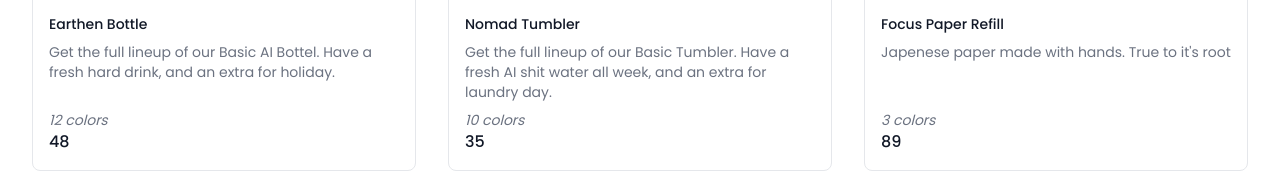
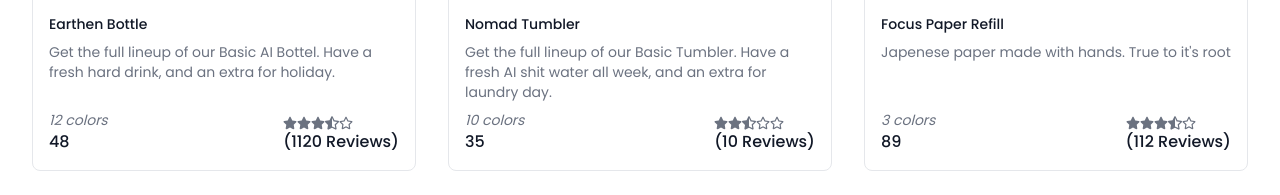
Before and after one commit to codecamp-prem/mern-shop, a React (Vite) app in the folder frontend/: page / in a window 1280 px wide. Shown: the part 605-800 px from the top of the page. Built offline with nearby package versions, Linux system fonts and the light colour scheme.

Commit message:
rating component

```diff
--- /dev/null
+++ b/frontend/src/components/Rating.tsx
@@ -0,0 +1,45 @@
+import { FaRegStar, FaStar, FaStarHalfAlt } from "react-icons/fa";
+
+const Rating = ({ rating }: { rating: number }) => {
+  return (
+    <>
+      {rating >= 1 ? (
+        <FaStar />
+      ) : rating >= 0.5 ? (
+        <FaStarHalfAlt />
+      ) : (
+        <FaRegStar />
+      )}
+      {rating >= 2 ? (
+        <FaStar />
+      ) : rating >= 1.5 ? (
+        <FaStarHalfAlt />
+      ) : (
+        <FaRegStar />
+      )}
+      {rating >= 3 ? (
+        <FaStar />
+      ) : rating >= 2.5 ? (
+        <FaStarHalfAlt />
+      ) : (
+        <FaRegStar />
+      )}
+      {rating >= 4 ? (
+        <FaStar />
+      ) : rating >= 3.5 ? (
+        <FaStarHalfAlt />
+      ) : (
+        <FaRegStar />
+      )}
+      {rating >= 5 ? (
+        <FaStar />
+      ) : rating >= 4.5 ? (
+        <FaStarHalfAlt />
+      ) : (
+        <FaRegStar />
+      )}
+    </>
+  );
+};
+
+export default Rating;
--- a/frontend/src/components/SingleProduct.tsx
+++ b/frontend/src/components/SingleProduct.tsx
@@ -1,4 +1,5 @@
 import { Link } from "react-router-dom";
+import Rating from "./Rating";
 
 type ProductProps = {
   id: number;
@@ -9,6 +10,8 @@ type ProductProps = {
   options: string;
   imageSrc: string;
   imageAlt: string;
+  rating: number;
+  numReviews: number;
 };
 const SingleProduct = ({ ...product }: ProductProps) => {
   return (
@@ -30,9 +33,23 @@ const SingleProduct = ({ ...product }: ProductProps) => {
           </Link>
         </h3>
         <p className="text-sm text-gray-500">{product.description}</p>
-        <div className="flex flex-1 flex-col justify-end">
-          <p className="text-sm italic text-gray-500">{product.options}</p>
-          <p className="text-base font-medium text-gray-900">{product.price}</p>
+        <div className="flex flex-1 justify-between items-end">
+          <div>
+            <p className="text-sm italic text-gray-500">{product.options}</p>
+            <p className="text-base font-medium text-gray-900">
+              {product.price}
+            </p>
+          </div>
+          <div>
+            <p className="text-sm italic text-gray-500">
+              <div className="flex">
+                <Rating rating={product.rating} />
+              </div>
+            </p>
+            <p className="text-base font-medium text-gray-900">
+              ({product.numReviews} Reviews)
+            </p>
+          </div>
         </div>
       </div>
     </div>
--- a/frontend/src/products.ts
+++ b/frontend/src/products.ts
@@ -11,6 +11,8 @@ const products = [
       "https://tailwindui.com/img/ecommerce-images/category-page-04-image-card-01.jpg",
     imageAlt:
       "Tall slender porcelain bottle with natural clay textured body and cork stopper.",
+    rating: 3.5,
+    numReviews: 1120,
   },
   {
     id: 2,
@@ -24,6 +26,8 @@ const products = [
       "https://tailwindui.com/img/ecommerce-images/category-page-04-image-card-02.jpg",
     imageAlt:
       "Olive drab green insulated bottle with flared screw lid and flat top.",
+    rating: 2.5,
+    numReviews: 10,
   },
   {
     id: 3,
@@ -36,6 +40,8 @@ const products = [
       "https://tailwindui.com/img/ecommerce-images/category-page-04-image-card-03.jpg",
     imageAlt:
       "Person using a pen to cross a task off a productivity paper card.",
+    rating: 3.5,
+    numReviews: 112,
   },
   {
     id: 4,
@@ -48,6 +54,8 @@ const products = [
       "https://tailwindui.com/img/ecommerce-images/category-page-04-image-card-04.jpg",
     imageAlt:
       "Hand holding black machined steel mechanical pencil with brass tip and top.",
+    rating: 5,
+    numReviews: 9,
   },
   {
     id: 5,
@@ -61,6 +69,8 @@ const products = [
       "https://tailwindui.com/img/ecommerce-images/category-page-02-image-card-01.jpg",
     imageAlt:
       "Eight shirts arranged on table in black, olive, grey, blue, white, red, mustard, and green.",
+    rating: 4.5,
+    numReviews: 36,
   },
   {
     id: 6,
@@ -73,6 +83,8 @@ const products = [
     imageSrc:
       "https://tailwindui.com/img/ecommerce-images/category-page-02-image-card-02.jpg",
     imageAlt: "Front of plain black t-shirt.",
+    rating: 4,
+    numReviews: 12,
   },
 ];
 
```
